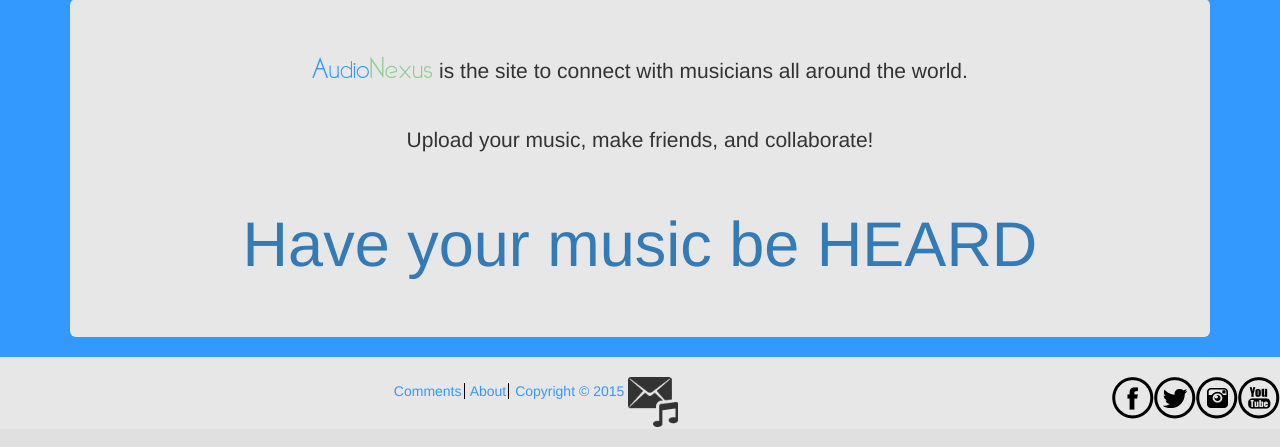
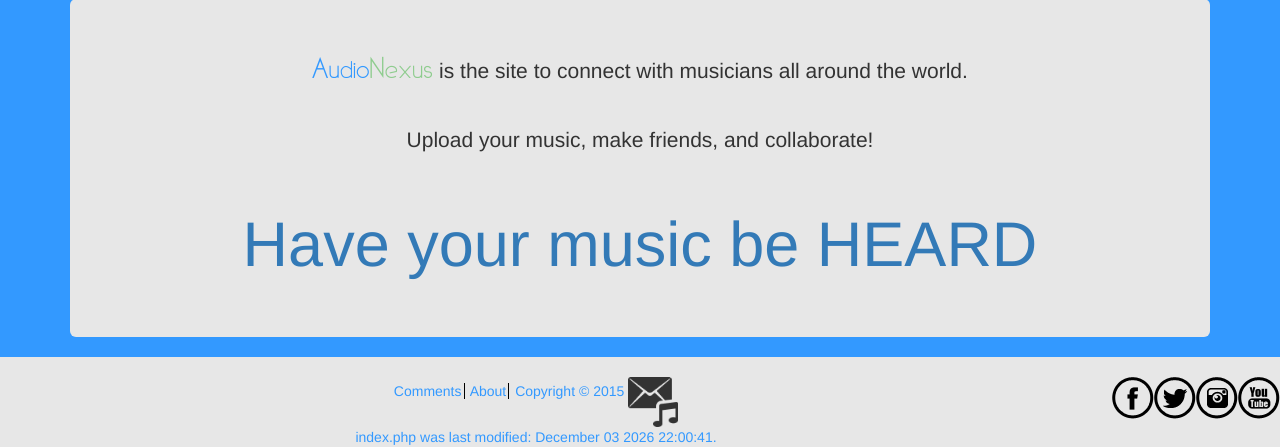
Before and after one commit to joshuabeck24/370Assignment2, a PHP site: page /view/index.php in a window 1280 px wide. Shown: the part 421-868 px from the top of the page. Run offline with PHP 8.4, Linux system fonts and the light colour scheme; some libraries are stand-ins or nearby versions.

Commit message:
Time Page was last modified
Footer include changed to reflect it

```diff
--- a/Assign2/view/footerinclude.php
+++ b/Assign2/view/footerinclude.php
@@ -10,6 +10,24 @@
 			             <li class="pull-left"><a href="https://instagram.com/accounts/login/"><img class="socialMediaIcons" src="../images/Iinstagram.png" alt="Instagram Icon" title="Go To Instagram"/></a></li>
 				         <li class="pull-left"><a href="https://www.youtube.com/"><img class="socialMediaIcons" src="../images/Iyoutube.png" alt="Youtube Icon" title="Go To Youtube"/></a></li>
 			          </ul>
+                            <br/>
+                            <?php
+                                    $array = array("ANAbout.php", "ANAdmin.php", "index.php", "ANIdeas.php","ANMusic.php","ANNewsletter.php","ANSignup.php","ANUnderconstruction.php","checksheet.php","navinclude.html","headerinclude.php","footerinclude.php");
+                                    # $filename = 'somefile.txt';
+                                    $filename="";
+                                    foreach ($array as $filenameMatch)
+                                    {
+                                         if ($filenameMatch === basename($_SERVER['PHP_SELF']))
+                                         {
+                                           $filename =$filenameMatch;
+                                           break;
+                                         }
+                                    }
+                                    if (file_exists($filename))
+                                    {
+                                      echo "$filename was last modified: " . date ("F d Y H:i:s.", filemtime($filename));
+                                    }
+                            ?>
 </footer>
 	</body>
 </html>
```
